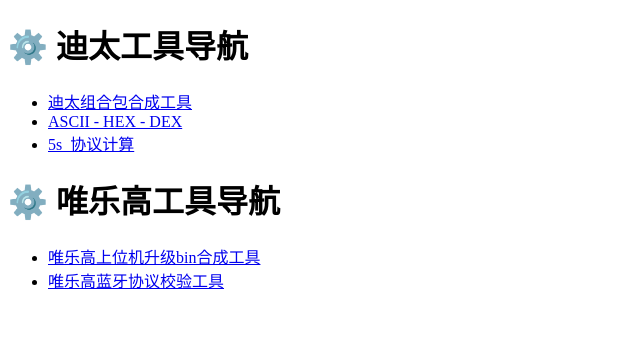
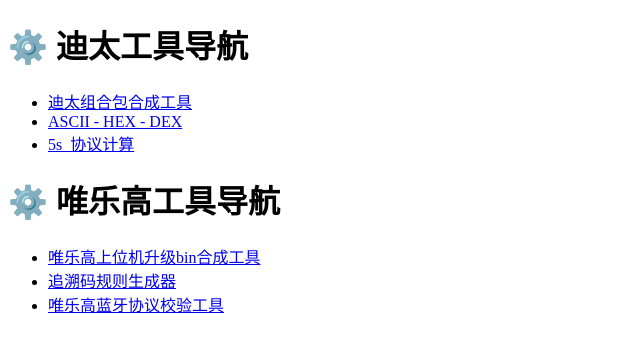
Before and after one commit to shang256/shang256.github.io, a plain HTML site: page index.html in a window 1280 px wide. Shown: the whole page, without its empty margins (0-640 px from the left). Drawn offline with Linux system fonts and the light colour scheme.

Commit message:
Update index.html

```diff
--- a/index.html
+++ b/index.html
@@ -14,6 +14,7 @@
     <h1>⚙️ 唯乐高工具导航</h1>
     <ul>
         <li><a href="上位机升级bin合成工具_V2.html">唯乐高上位机升级bin合成工具</a></li>
+        <li><a href="追溯码规则生成器.html">追溯码规则生成器</a></li>
         <li><a href="bel_wlg_crc.html">唯乐高蓝牙协议校验工具</a></li>
     </ul>
 </body>
```
